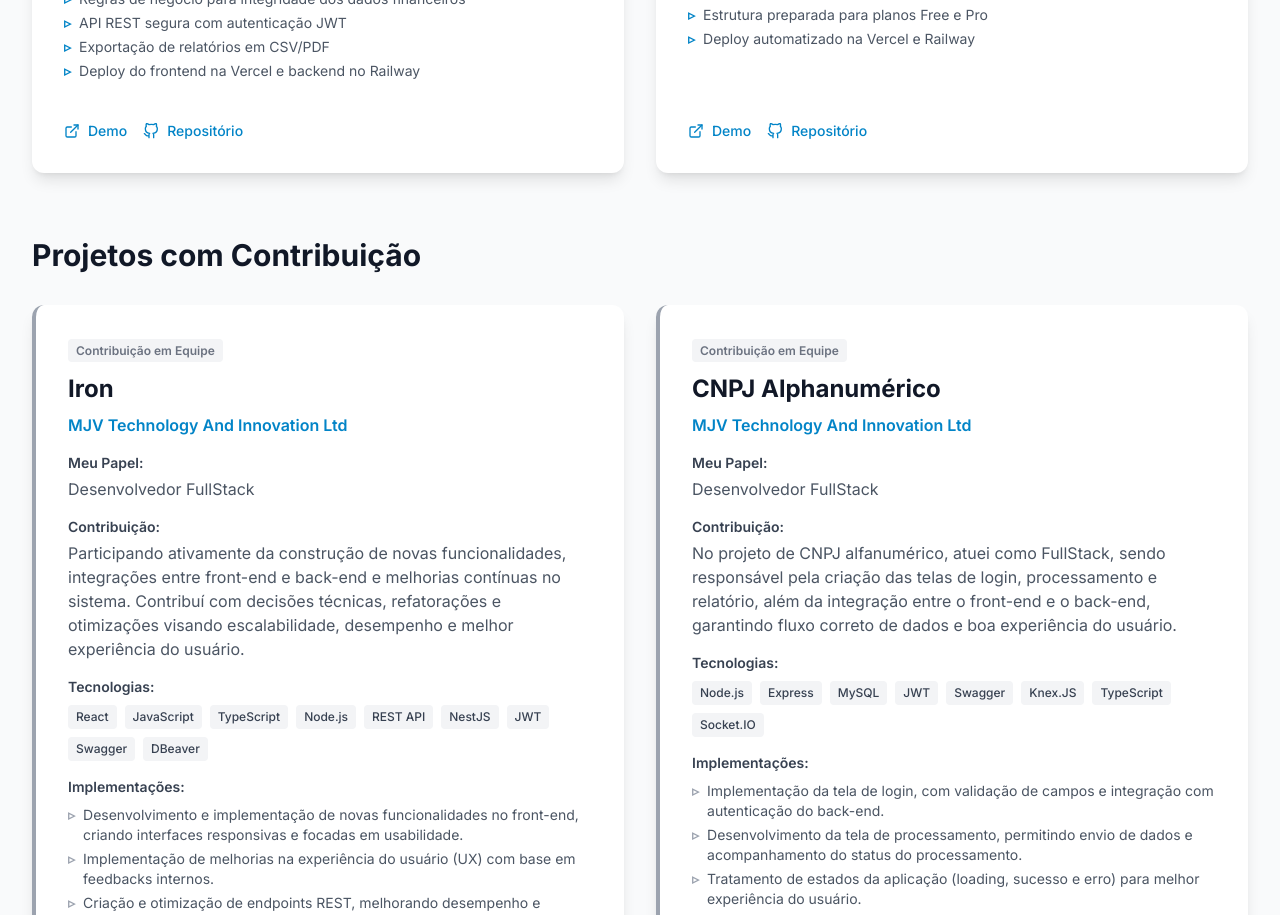
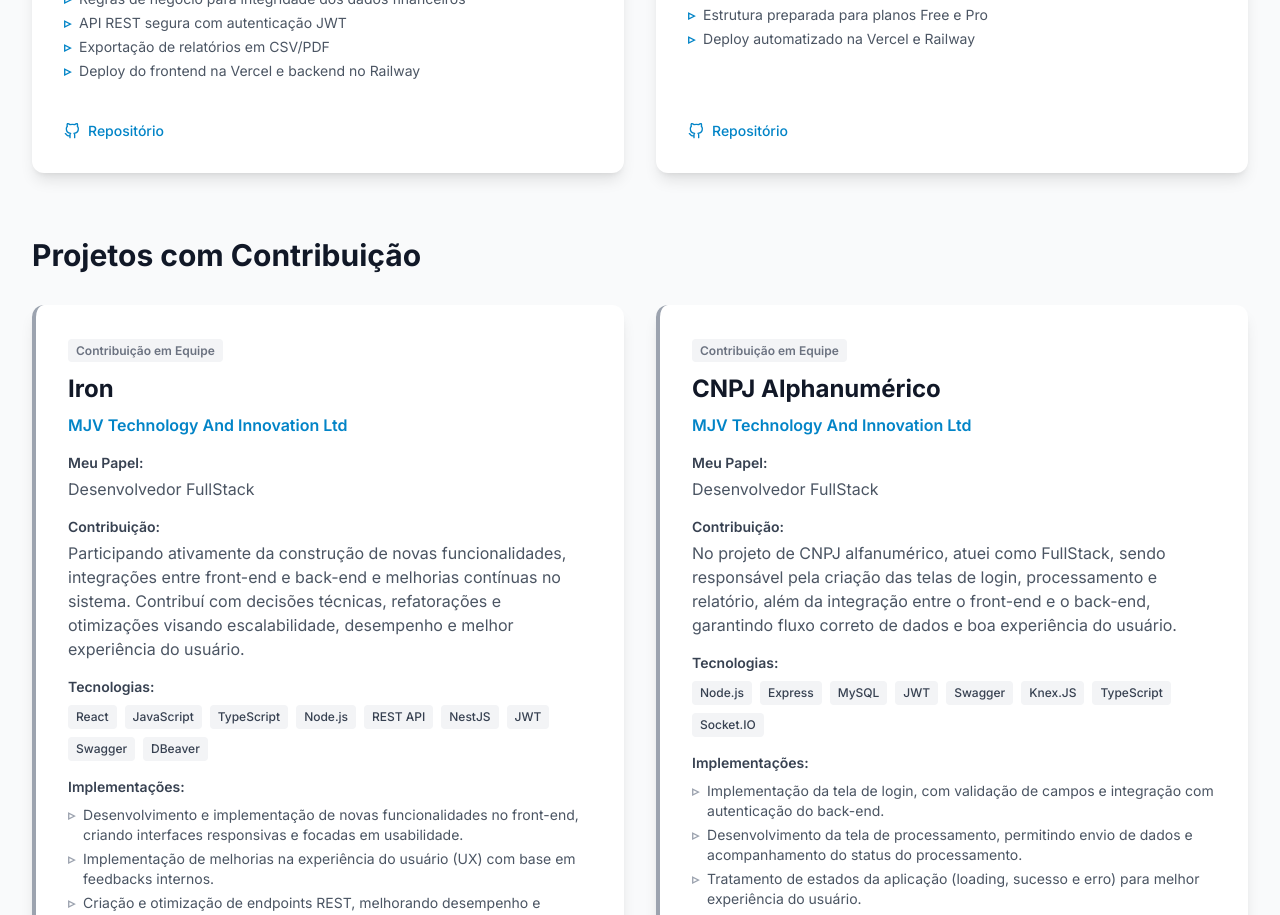
Before and after one commit to devJPMello/Portfolio-Joao-Pedro-Mello, a Next.js app: page / in a window 1280 px wide. Shown: the part 6040-6955 px from the top of the page. Built offline with nearby package versions, Linux system fonts and the light colour scheme.

Commit message:
refactor: remove URLs de demo dos projetos FinanceFlow e TaskMind

```diff
--- a/data/projects.ts
+++ b/data/projects.ts
@@ -35,7 +35,6 @@
       'Exportação de relatórios em CSV/PDF',
       'Deploy do frontend na Vercel e backend no Railway'
     ],
-    demoUrl: 'https://financeflow-demo.vercel.app',
     repoUrl: 'https://github.com/devJPMello/FinanceFlow'
   },
   {
@@ -54,7 +53,6 @@
       'Estrutura preparada para planos Free e Pro',
       'Deploy automatizado na Vercel e Railway'
     ],
-    demoUrl: 'https://taskmind-demo.vercel.app',
     repoUrl: 'https://github.com/devJPMello/TaskMind'
   },
   {
```
